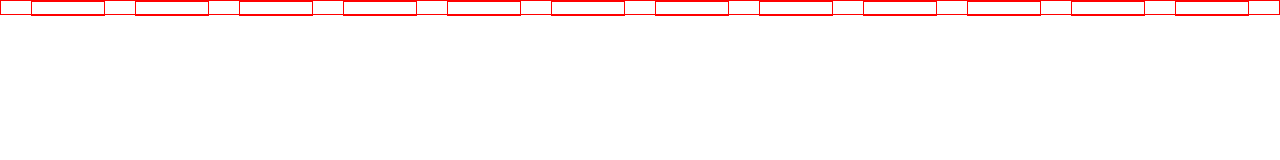
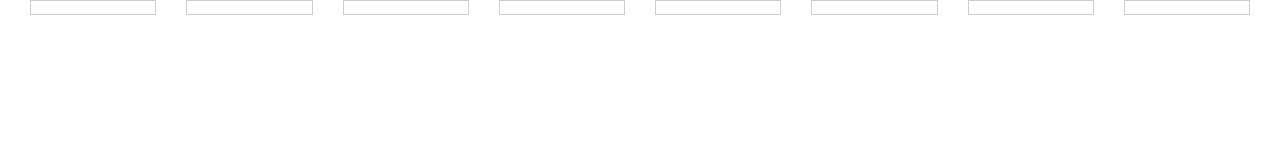
Before and after one commit to andreagnecco/exercicios-grid-codexp, a plain HTML site: page index.html in a window 1280 px wide. Drawn offline with Linux system fonts and the light colour scheme.

Commit message:
Retirada de algumas divs e bordas

```diff
--- a/index.html
+++ b/index.html
@@ -20,10 +20,6 @@
             <div class="col-1"></div>
             <div class="col-1"></div>
             <div class="col-1"></div>
-            <div class="col-1"></div>
-            <div class="col-1"></div>
-            <div class="col-1"></div>
-            <div class="col-1"></div>
         </div>
 
     </div>
--- a/style.css
+++ b/style.css
@@ -7,7 +7,6 @@
 .container-fluid {
     width: 100%;
     height: 100%;
-    border: 1px solid black;
 }
 
 .row {
@@ -15,18 +14,16 @@
     width: 100%;
     height: 15px;
     padding: 0 15px;
-    border: 1px solid red;
 }
 
 .col-1 {
     width: 12.5%;
     height: 15px;
     margin: 0 15px;
-    border: 1px solid red;
+    border: 1px solid #CCCCCC;
 }
 
 .col-2 {
     width: 25%;
     height: 15px;
-    border: 1px solid red;
 }
```
Also changed, not shown: 1 other file.
